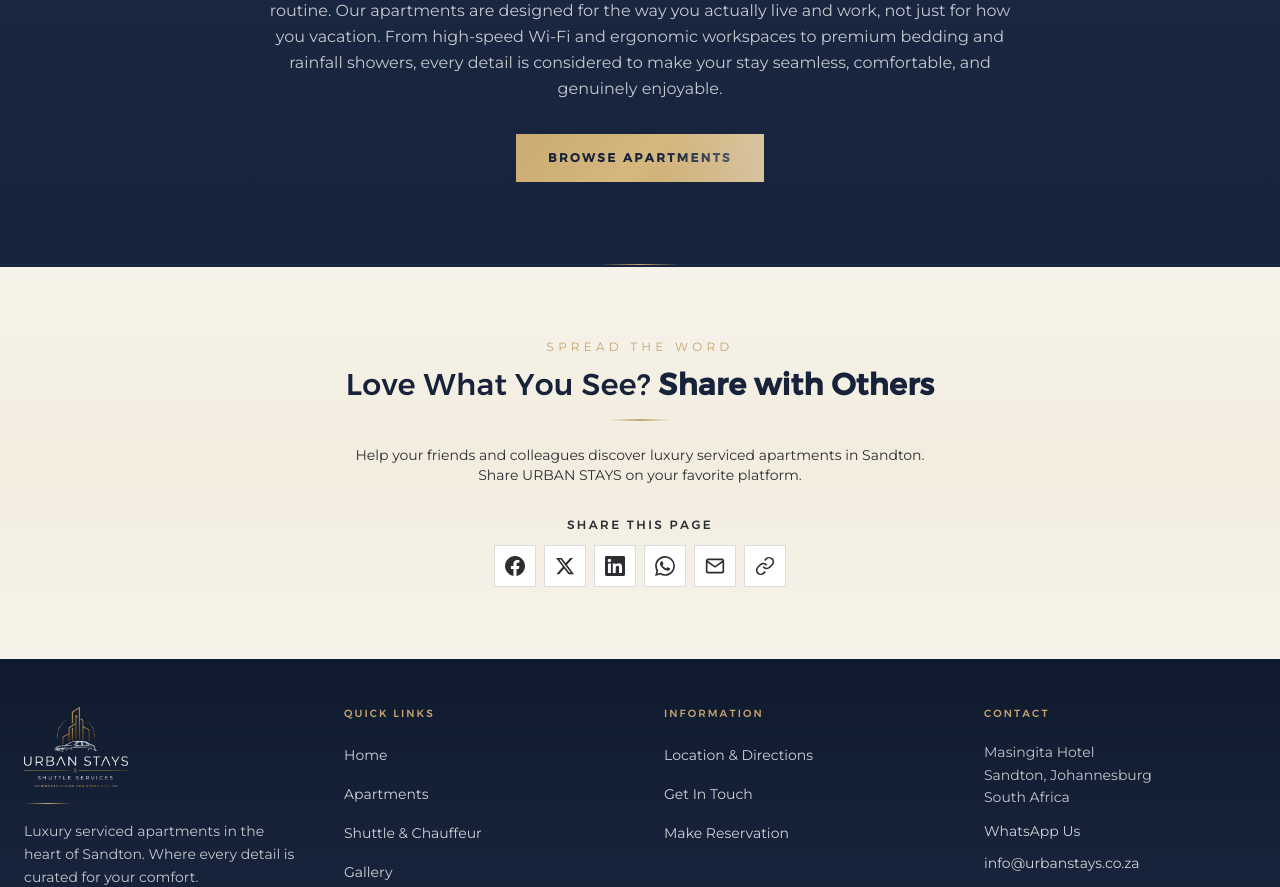
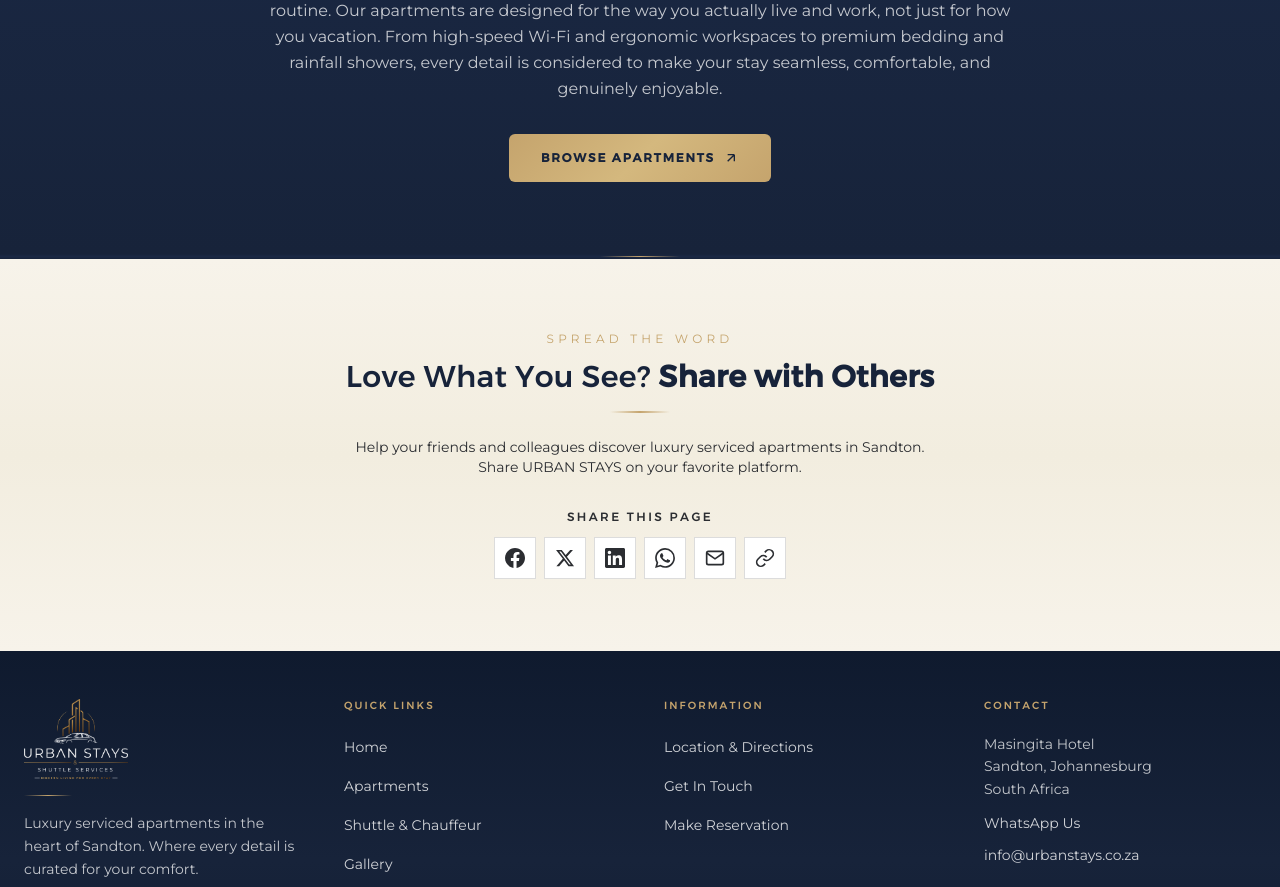
Before and after one commit to osamacreative01-max/URBAN-STAYS, a Next.js app: page / in a window 1280 px wide. Shown: the part 6840-7727 px from the top of the page. Built offline with nearby package versions, Linux system fonts and the light colour scheme.

Commit message:
Browse Apartments button: premium gradient style with hover scale + arrow icon

```diff
--- a/app/page.tsx
+++ b/app/page.tsx
@@ -978,9 +978,17 @@ export default function HomePage() {
             </p>
             <Link
               href="/apartments"
-              className="btn-gold font-montserrat text-xs font-semibold tracking-[0.2em] uppercase inline-block px-8 py-4"
+              className="font-montserrat text-xs font-semibold tracking-[0.15em] uppercase inline-flex items-center gap-2 transition-all duration-300 hover:scale-105 px-8 py-4"
+              style={{
+                background: "linear-gradient(135deg, #C5A46D 0%, #D4B87E 50%, #C5A46D 100%)",
+                color: "#17233A",
+                borderRadius: "0.375rem",
+              }}
             >
               Browse Apartments
+              <svg viewBox="0 0 24 24" fill="none" stroke="currentColor" strokeWidth="2" className="w-4 h-4">
+                <path d="M7 17L17 7M17 7H7M17 7v10" />
+              </svg>
             </Link>
           </div>
         </div>
```
